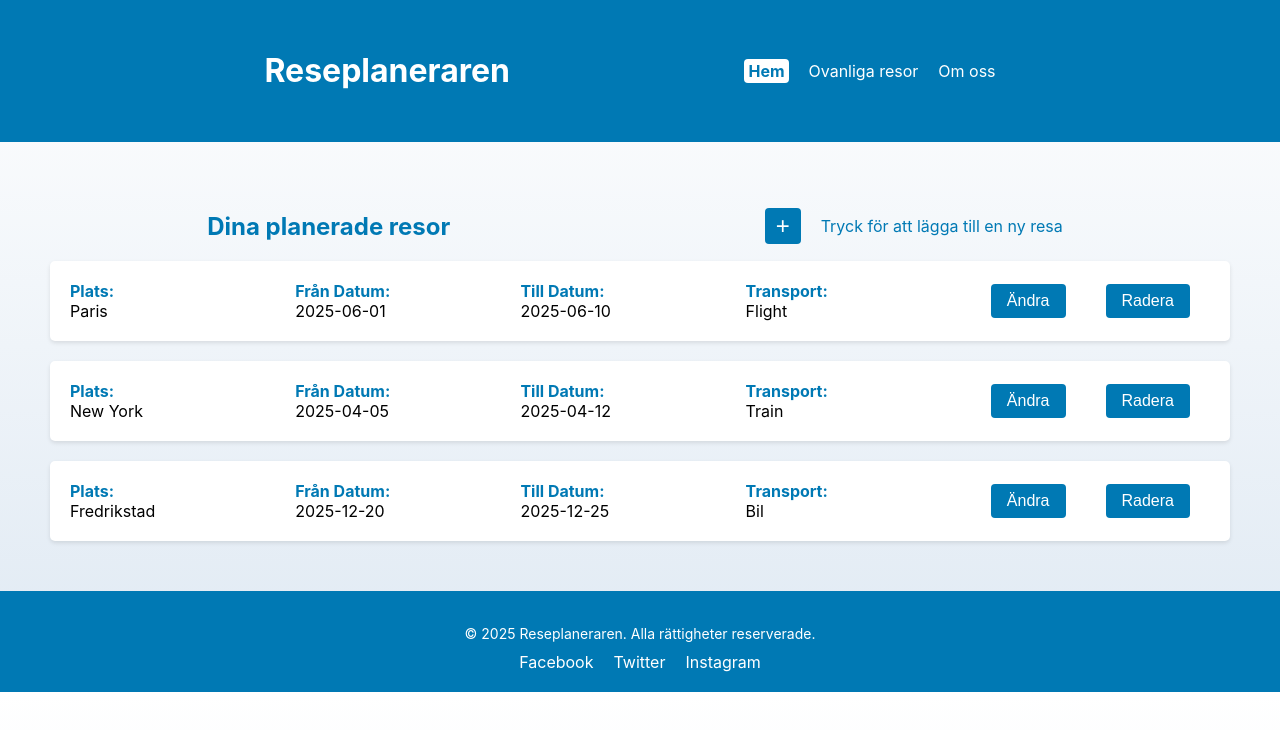
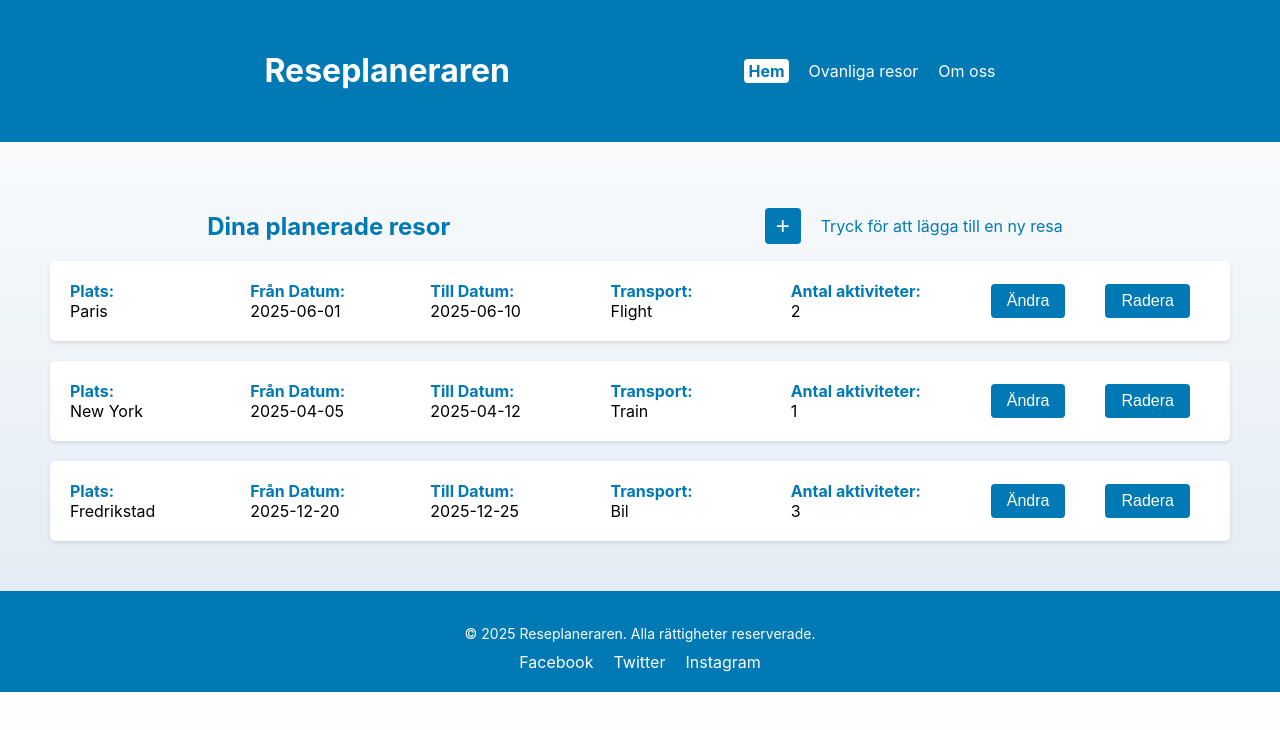
Before and after one commit to ToeCrow/React-indv-Boiler-Room-Travelplaner, a React (Vite) app: page / in a window 1280 px wide. Shown: the top 730 px of the page. Built offline with nearby package versions, Linux system fonts and the light colour scheme; data requests are answered from the project's data file.

Commit message:
counter for activities on a trip

```diff
--- a/db.json
+++ b/db.json
@@ -63,8 +63,7 @@
         }
       ]
     }
-  ]
-,
+  ],
   "destinations": [
     {
       "name": "Socotra, Yemen",
--- a/src/Pages/TripList/TripItem.jsx
+++ b/src/Pages/TripList/TripItem.jsx
@@ -42,7 +42,7 @@ const TripItem = ({ trips, setTrips }) => {
   return (
     <section>
       <ul>
-        {trips.map(({ id, place, fromDate, toDate, transport }) => (
+        {trips.map(({ id, place, fromDate, toDate, transport, activities }) => (
           <li
             key={id}
             onClick={() => handleClickShowActivities(id)}
@@ -52,6 +52,12 @@ const TripItem = ({ trips, setTrips }) => {
             <div className='trip-item'><strong>Från Datum: </strong><br />{fromDate}</div>
             <div className='trip-item'><strong>Till Datum: </strong><br />{toDate}</div>
             <div className='trip-item'><strong>Transport: </strong><br />{transport}</div>
+
+            {/* Nytt fält som visar antal aktiviteter */}
+            <div className='trip-item'>
+              <strong>Antal aktiviteter: </strong><br />{activities ? activities.length : 0}
+            </div>
+
             <div className='trip-item trip-buttons'>
               <button onClick={(event) => handleClickEdit(event, id)}>Ändra</button>
               <button onClick={(event) => handleClickDelete(event, id)}>Radera</button>
```
